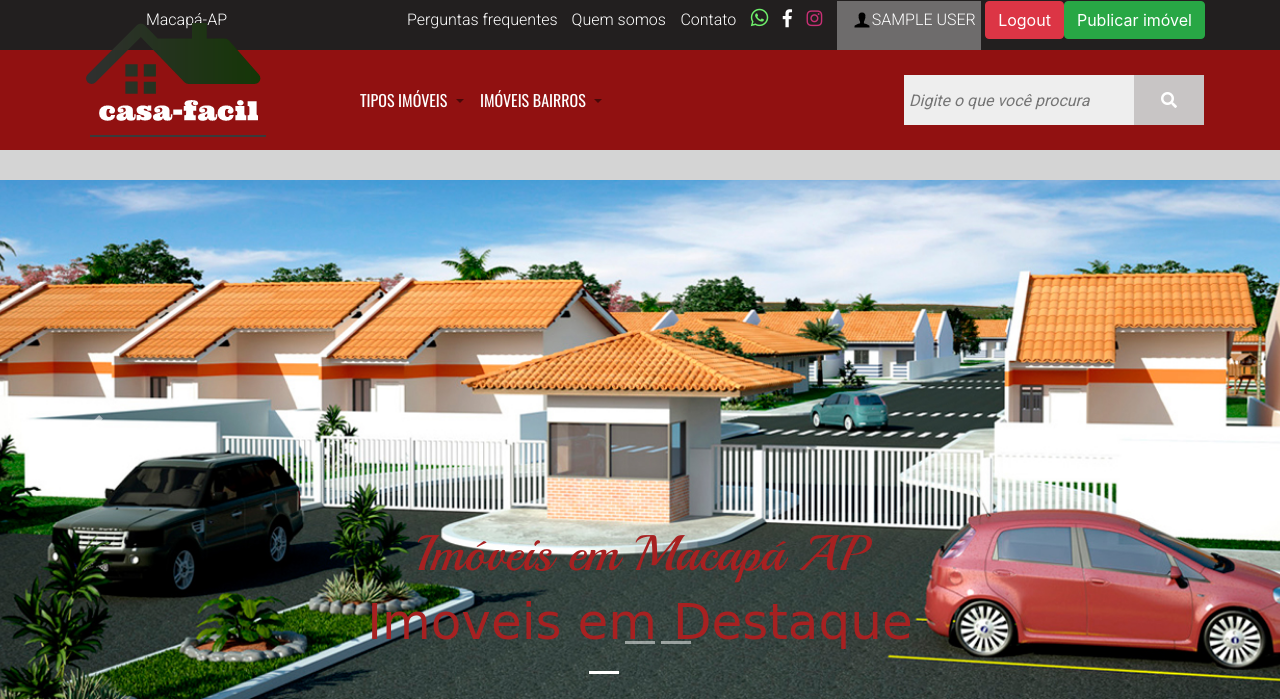
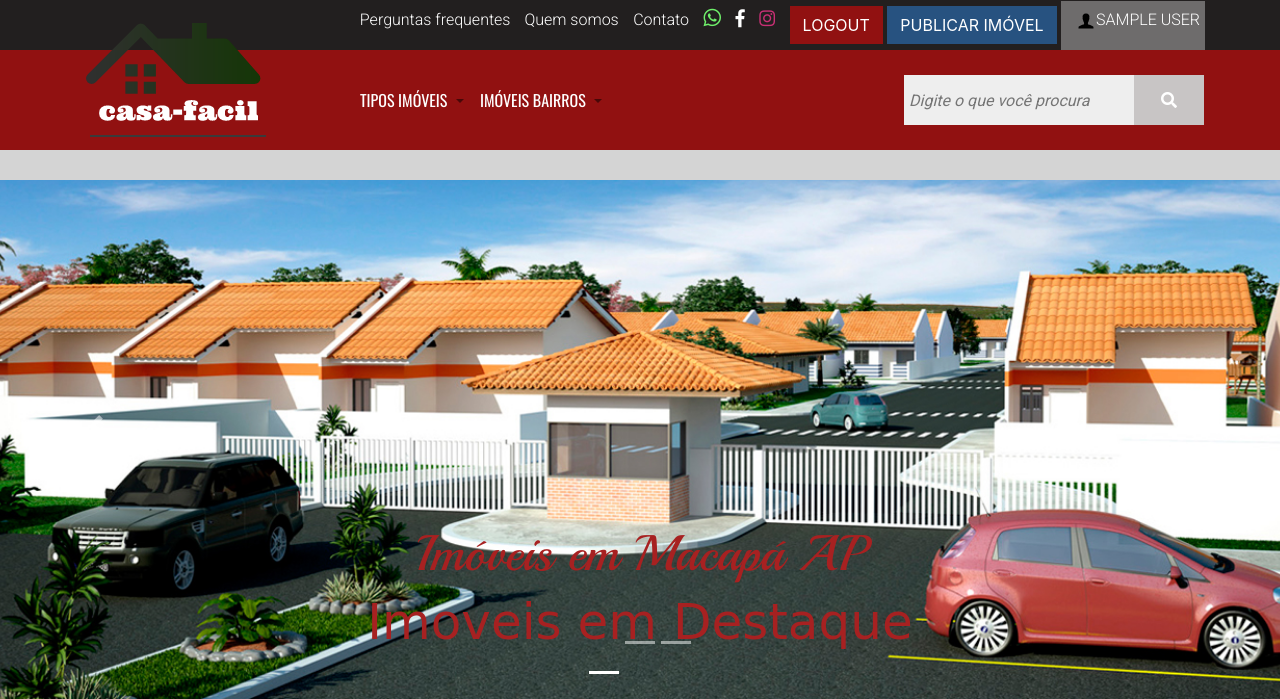
Before and after one commit to natanrch/casa-facil2, a PHP site: page /index.php in a window 1280 px wide. Shown: the top 699 px of the page. Run offline with PHP 8.4, Linux system fonts and the light colour scheme; the visitor is signed in with stand-in values (Sample User, id 1); data that the repository does not hold is empty; some libraries are stand-ins or nearby versions; some web fonts are replaced.

Commit message:
alteração nos botões de logar e deslogar

```diff
--- a/config.php
+++ b/config.php
@@ -3,5 +3,5 @@
 define('DB_DRIVE', 'mysql');
 define('DB_HOSTNAME', '127.0.0.1');
 define('DB_DATABASE', 'casa_facil');
-define('DB_USERNAME', 'natan');
-define('DB_PASSWORD', '');
+define('DB_USERNAME', 'root');
+define('DB_PASSWORD', 'm2t3s4');
--- a/css/header.css
+++ b/css/header.css
@@ -45,13 +45,27 @@ font-family: 'Roboto', sans-serif;
 #btnBusca:hover {
 	background:#99cccc;
 }
+#logout,#pulicar-btn{
+	border-radius: 0px;
+	margin-top: 7px;
+}
+#logout{
+	background:#911111;
+	color: #fff;
+	text-transform: uppercase;
 
+}
+#pulicar-btn{
+	background: #275280;
+	color: #fff;
+	text-transform: uppercase;
+}
 #header{
 	background: #221F1F;
 	height: 50px;
 }
 #header ul{
-	margin-top: 5px;
+	margin-top: 8px;
 }
 #header ul li {
 	display: inline;
@@ -104,7 +118,7 @@ font-family: 'Roboto', sans-serif;
 
 	line-height: 1;
 	padding: 8px 0;
-
+margin-right: 10px;
 font-weight: 600;
 	text-align: center;
 
@@ -124,7 +138,7 @@ font-weight: 600;
 	padding-bottom: 21px;
 	padding-left: 5px;
 	padding-right: 5px;
-	margin-left: 10px;
+
 
 	text-transform: uppercase;
 	font-size: 16px;
--- a/css/pesquisa.css
+++ b/css/pesquisa.css
@@ -2,6 +2,7 @@ body{
 	background-color: rgb(212, 212, 212);
 
 }
+
 #pesquisa-titulo-busca{
 	background: #fff;
 
--- a/css/principal.css
+++ b/css/principal.css
@@ -2,6 +2,7 @@ body{
  background-color: rgb(212, 212, 212);
 
 }
+
 #artigo{
 	background:#EAEAEA ;
 	margin-top: 30px;
--- a/css/publicar-imovel.css
+++ b/css/publicar-imovel.css
@@ -2,6 +2,7 @@ article{
  background-color: rgb(212, 212, 212);
  box-sizing: border-box;
 }
+
 #pulicar-titulo{
  margin-top: 20px;
 text-align: center;
--- a/includ/header.php
+++ b/includ/header.php
@@ -31,6 +31,7 @@
  <link href="css/slide.css" rel="stylesheet">
  <link href="css/footer.css" rel="stylesheet">
 
+
  <head>
  <body>
   <header>
@@ -41,9 +42,7 @@
     <div id="header" class="col-lg-12 mb-12">
 
 
-      <ul >
-        <li><a id="local"  href="">Macapá-AP</a></li>
-      </ul>
+
       <ul>
 
 
@@ -57,7 +56,10 @@
         <li><a href="#" id="facebook"><i class="fab fa-facebook-f"></i></a></li>
         <li>  <a href="#" id="instagram"><i class="fab fa-instagram"></i></a></li>
         <?php if(isset($_SESSION['usuario'])) { ?>
-          <li id="login-usuario"><a href="cadastro-cliente-login.php"><span><img id="login-iconi" src="svg/person.svg" alt="icon chave"><?= $_SESSION['usuario'] ?></span></a></li> <a href="logout.php" class="btn btn-danger">Logout</a><a href="publicar-imovel.php" class="btn btn-success">Publicar imóvel</a>
+
+          <a href="logout.php" class="btn " id="logout">Logout</a>
+          <a href="publicar-imovel.php" class="btn" id="pulicar-btn">Publicar imóvel</a>
+          <li id="login-usuario"><a  href="cadastro-cliente-login.php"><span><img id="login-iconi" src="svg/person.svg" alt="icon chave"><?= $_SESSION['usuario'] ?></span></a></li>
         <?php
         } else {
          ?>
```
